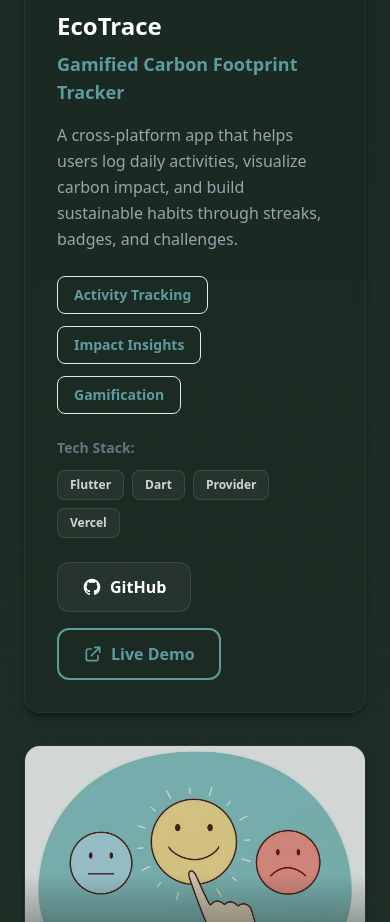
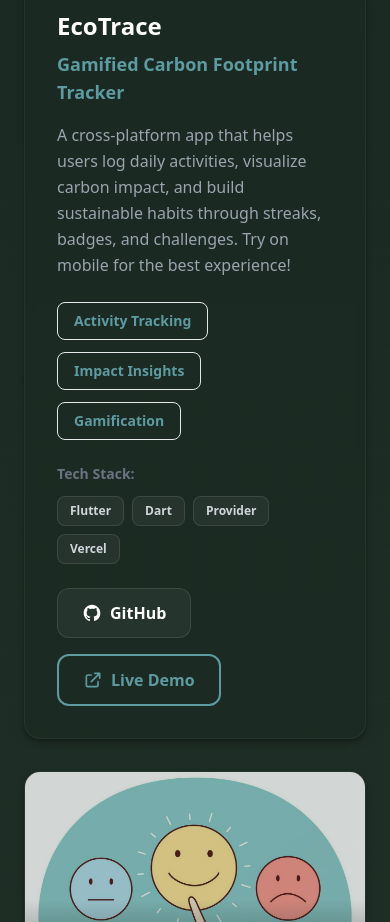
Before and after one commit to qaim-b/newportfolio, a Next.js app: page / in a window 390 px wide. Shown: the part 5940-6862 px from the top of the page. Built offline with nearby package versions, Linux system fonts and the light colour scheme.

Commit message:
Add mobile note to EcoTrace description

```diff
--- a/components/Projects.tsx
+++ b/components/Projects.tsx
@@ -57,7 +57,7 @@
     {
       title: "EcoTrace",
       subtitle: "Gamified Carbon Footprint Tracker",
-      description: "A cross-platform app that helps users log daily activities, visualize carbon impact, and build sustainable habits through streaks, badges, and challenges.",
+      description: "A cross-platform app that helps users log daily activities, visualize carbon impact, and build sustainable habits through streaks, badges, and challenges. Try on mobile for the best experience!",
       metrics: ["Activity Tracking", "Impact Insights", "Gamification"],
       techStack: ["Flutter", "Dart", "Provider", "Vercel"],
       github: "https://github.com/qaim-b/EcoTrace",
```
